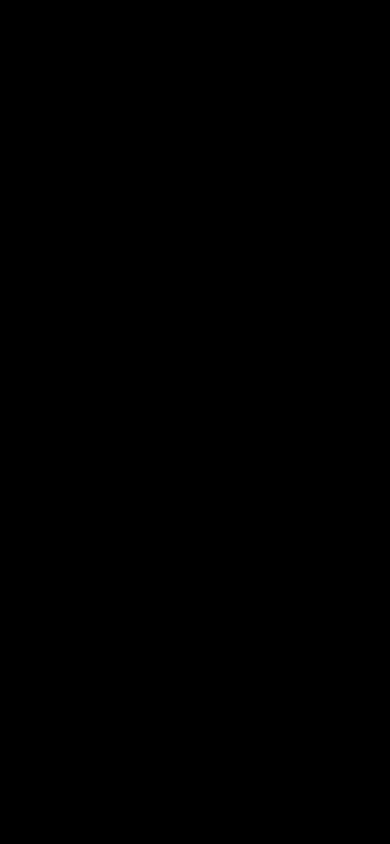
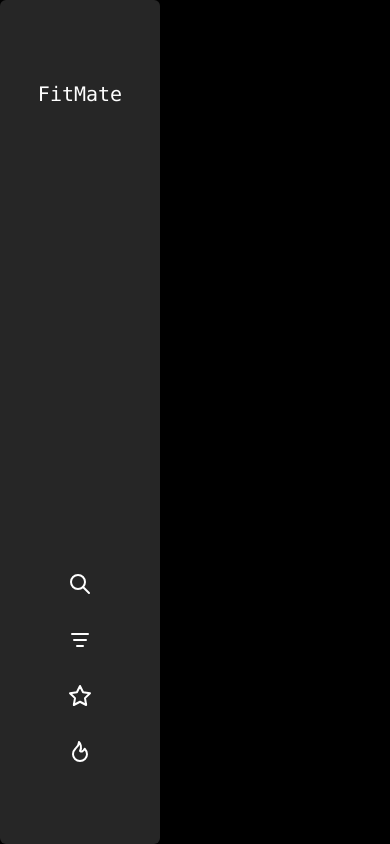
Before and after one commit to Kaboox/FitMate, a React (Vite) app in the folder src/main/resources/static/fitmate-frontend/: page / in a window 390 px wide. Built offline with nearby package versions, Linux system fonts and the light colour scheme.

Commit message:
added icons and title to desktop navbar - mobile navbar to do

```diff
--- a/src/main/resources/static/fitmate-frontend/src/components/NavbarDesktop.tsx
+++ b/src/main/resources/static/fitmate-frontend/src/components/NavbarDesktop.tsx
@@ -0,0 +1,38 @@
+export default function NavbarDesktop() {
+    return <div className="flex flex-col justify-between items-center  gap-8 w-1/12 h-full p-20 bg-neutral-800 rounded-md">
+            <h1 className="text-xl font-mono text-white">FitMate</h1>
+            <div className="flex flex-col justify-center items-center  gap-8">
+                <div className="cursor-pointer">
+               <svg
+                    xmlns="http://www.w3.org/2000/svg"
+                    width="24"
+                    height="24"
+                    viewBox="0 0 24 24"
+                    fill="none"
+                    stroke="currentColor"
+                    strokeWidth="2"
+                    strokeLinecap="round"
+                    strokeLinejoin="round"
+                    className="text-white"   // 🔴 tutaj zmiana koloru
+                >
+                    <path stroke="none" d="M0 0h24v24H0z" fill="none" />
+                    <path d="M10 10m-7 0a7 7 0 1 0 14 0a7 7 0 1 0 -14 0" />
+                    <path d="M21 21l-6 -6" />
+                </svg>
+            </div>
+            <div className="cursor-pointer">
+                <svg  xmlns="http://www.w3.org/2000/svg"  width="24"  height="24"  viewBox="0 0 24 24"  fill="none"  stroke="currentColor"  stroke-width="2"  stroke-linecap="round"  stroke-linejoin="round"  className="text-white"><path stroke="none" d="M0 0h24v24H0z" fill="none"/><path d="M4 6h16" /><path d="M6 12h12" /><path d="M9 18h6" /></svg>
+            </div>
+            <div>
+                <svg  xmlns="http://www.w3.org/2000/svg"  width="24"  height="24"  viewBox="0 0 24 24"  fill="none"  stroke="currentColor"  stroke-width="2"  stroke-linecap="round"  stroke-linejoin="round"  className="text-white"><path stroke="none" d="M0 0h24v24H0z" fill="none"/><path d="M12 17.75l-6.172 3.245l1.179 -6.873l-5 -4.867l6.9 -1l3.086 -6.253l3.086 6.253l6.9 1l-5 4.867l1.179 6.873z" /></svg>
+            </div>
+            <div>
+                <svg  xmlns="http://www.w3.org/2000/svg"  width="24"  height="24"  viewBox="0 0 24 24"  fill="none"  stroke="currentColor"  stroke-width="2"  stroke-linecap="round"  stroke-linejoin="round"  className="text-white"><path stroke="none" d="M0 0h24v24H0z" fill="none"/><path d="M12 10.941c2.333 -3.308 .167 -7.823 -1 -8.941c0 3.395 -2.235 5.299 -3.667 6.706c-1.43 1.408 -2.333 3.621 -2.333 5.588c0 3.704 3.134 6.706 7 6.706s7 -3.002 7 -6.706c0 -1.712 -1.232 -4.403 -2.333 -5.588c-2.084 3.353 -3.257 3.353 -4.667 2.235" /></svg>
+            </div>
+        </div>
+
+        <div className="hidden">
+            {/* LOGGED IN OPTIONS */}
+        </div>
+    </div>
+}
--- a/src/main/resources/static/fitmate-frontend/src/pages/Discover.tsx
+++ b/src/main/resources/static/fitmate-frontend/src/pages/Discover.tsx
@@ -1,7 +1,9 @@
+import NavbarDesktop from "../components/NavbarDesktop";
+
 export default function Discover() {
     return (
         <div className="bg-black w-screen h-screen">
-         {/* Desktop */}
+         <NavbarDesktop></NavbarDesktop>
 
 
          {/* Mobile */}
```
